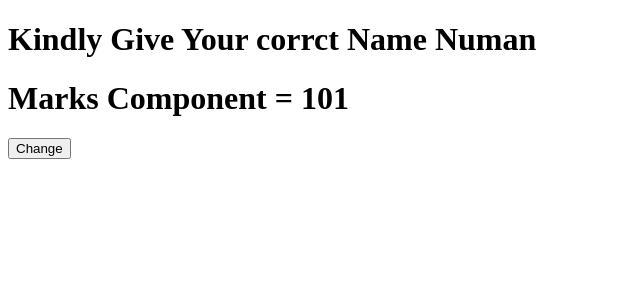
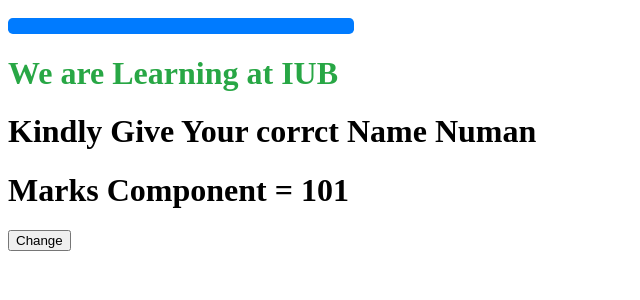
Before and after one commit to Farazkhanbwn/React-JS-app, a React (Create React App) app in the folder setup-using-npm/my-app/: page / in a window 1280 px wide. Shown: the top 300 px of the page, without its empty margins (0-640 px from the left). Built offline with nearby package versions, Linux system fonts and the light colour scheme.

Commit message:
completed alert code

```diff
--- a/setup-using-npm/my-app/src/App.js
+++ b/setup-using-npm/my-app/src/App.js
@@ -1,37 +1,46 @@
-import React , {Component , Fragment} from "react";
+import React, { Component, Fragment } from "react";
 import Student from "./Student";
+import Alert from "./alert/alert.jsx";
+import color from "./shared/theme/colors";
 
-class App extends Component{
-    componentDidMount(){
+class App extends Component {
+  componentDidMount() {
     console.log("App Mounted");
   }
 
-    componentWillUnmount(){
+  componentWillUnmount() {
     console.log("App UnMounted");
   }
 
-    constructor(props){
+  constructor(props) {
     super(props);
     console.log("App - Constructor Called");
     console.log(props);
     this.state = {
-            fname : "Liaquat Ali"
-        }
+      fname: "Liaquat Ali",
+    };
   }
 
-    static getDerivedStateFromProps(props , state){
+  static getDerivedStateFromProps(props, state) {
     console.log("Get Derived State From Props");
     console.log(props);
     console.log(state);
     return null;
   }
 
-    render(){
+  render() {
     console.log("App - Rendered");
-        return <Fragment>
-            {/* <h1>We are Learning at IUB</h1> */}
-            <Student name = "Numan"></Student>
+    return (
+      <Fragment>
+        <Alert type="primary" text="This is primary alert" />
+        <h1 style={{ color: `${color.success}` }}>We are Learning at IUB</h1>
+        <Student name="Numan"></Student>
       </Fragment>
+    );
+
+    // return <Parent>
+    //     <Child/>
+    //     </Parent>
   }
 }
 export default App;
--- /dev/null
+++ b/setup-using-npm/my-app/src/alert/alert-types/alert-default.jsx
@@ -0,0 +1,7 @@
+import React from "react";
+
+const AlertDefault = ({ text }) => {
+  return <p className={`alert`}>{text}</p>;
+};
+
+export default AlertDefault;
--- /dev/null
+++ b/setup-using-npm/my-app/src/alert/alert-types/alert-primary.jsx
@@ -0,0 +1,7 @@
+import React from "react";
+
+const AlertPrimary = ({ text }) => {
+  return <p className={`alert alert-primary`}>{text}</p>;
+};
+
+export default AlertPrimary;
--- /dev/null
+++ b/setup-using-npm/my-app/src/alert/alert.css
@@ -0,0 +1,59 @@
+:root{
+    --white: #fff;
+    --gray: #6c757d;
+    --gray-dark: hsl(210, 10%, 23%);
+    --primary: #007bff;
+    --primary-text : #0084d0;
+    --secondary: #6c757d;
+    --secondary-text : #383d41;
+    --success: #28a745;
+    --success-text : #155724;
+    --info: #17a2b8;
+    --warning: #ffc107;
+    --warning-text : #a56404;
+    --danger: #dc3545;
+    --danger-text : #721c24;
+    --light: #f8f9fa;
+    --light-text: #818182;
+    --dark: #343a40;
+    --dark-text: #1b1e21;
+}
+
+.alert{
+    padding: .5rem .8rem;
+    border-radius: .3rem;
+    background-color: transparent;
+    color: white;
+    font-size: 1.1rem;
+    width: 20rem;
+}
+
+.alert-primary{
+    background-color: var(--primary);
+}
+
+/* .alert-secondary{
+    background-color: var(--secondary);
+} */
+
+.alert-success{
+    background-color: var(--success);
+}
+
+.alert-danger{
+    background-color: var(--danger);
+}
+
+.alert-warning{
+    background-color: var(--warning);
+}
+
+.alert-light{
+    background-color: var(--light);
+    color: var(--light-text);
+}
+
+.alert-dark{
+    background-color: var(--dark);
+    color: var(--dark-text);
+}
--- /dev/null
+++ b/setup-using-npm/my-app/src/alert/alert.jsx
@@ -0,0 +1,19 @@
+import React from "react";
+import "./alert.css";
+import AlertPrimary from "./alert-types/alert-primary";
+import AlertDefault from "./alert-types/alert-default";
+
+const Alert = ({ name, type }) => {
+  const factoryCreateButton = () => {
+    switch (type) {
+      case "primary":
+        return <AlertPrimary name={name} />;
+      default:
+        return <AlertDefault name={name} />;
+    }
+  };
+
+  return factoryCreateButton();
+};
+
+export default Alert;
--- a/setup-using-npm/my-app/src/index.js
+++ b/setup-using-npm/my-app/src/index.js
@@ -13,7 +13,10 @@
 // ReactDOM.render(<Student /> , document.getElementById("state"));
 
 // Class Example
-ReactDOM.render(<App name = "I am Your Props here"/> , document.getElementById("root"));
+ReactDOM.render(
+  <App name="I am Your Props here" />,
+  document.getElementById("root")
+);
 // ReactDOM.unmountComponentAtNode(document.getElementById("root"));
 // ReactDOM.render(<Exression name="Numan" marks = {100 + 3}/> , document.getElementById("state"));
 // ReactDOM.render(<Value>Lahore</Value> , document.getElementById("test"));
--- /dev/null
+++ b/setup-using-npm/my-app/src/shared/theme/colors.js
@@ -0,0 +1,12 @@
+const colors = Object.freeze({
+  primary: "#007bff",
+  secondary: "#6c757d",
+  warning: "#ffc107",
+  success: "#28a745",
+  danger: "#dc3545",
+  info: "#17a2b8",
+  dark: "#343a40",
+  light: "#f8f9fa",
+});
+
+export default colors;
```
Also changed, not shown: setup-using-npm/my-app/src/Rendering/Child.jsx (added, +12 -0 lines), setup-using-npm/my-app/src/Rendering/Parent.jsx (added, +21 -0 lines), setup-using-npm/my-app/src/shared/hooks/useAppTheme.js (added, +10 -0 lines). Lines whose indentation alone changed are shown as unchanged.
